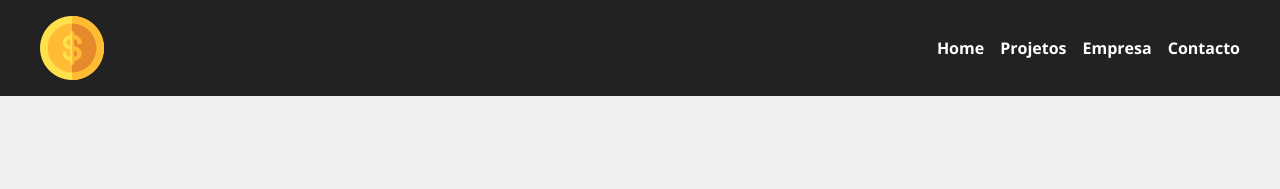
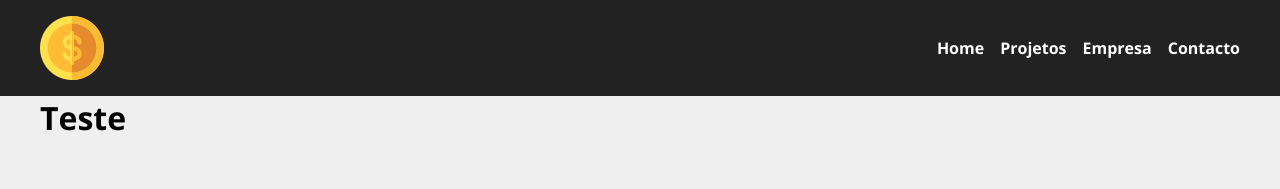
Before and after one commit to barbosadiego/react-training, a React (Create React App) app in the folder costs/: page /project/1 in a window 1280 px wide. Shown: the top 189 px of the page. Built offline with nearby package versions, Linux system fonts and the light colour scheme; data requests are answered from the project's data file.

Commit message:
edicao de dados

```diff
--- a/costs/src/App.jsx
+++ b/costs/src/App.jsx
@@ -9,11 +9,12 @@ import Home from './components/pages/Home';
 import Contact from './components/pages/Contact';
 import NewProject from './components/pages/NewProject';
 import Company from './components/pages/Company';
+import Projects from './components/pages/Projects';
+import ProjectPage from './components/pages/ProjectPage';
 
 // components
 import Footer from './components/Footer';
 import Header from './components/Header';
-import Projects from './components/pages/Projects';
 
 const App = () => {
   return (
@@ -26,6 +27,7 @@ const App = () => {
           <Route path="/contact" element={<Contact />} />
           <Route path="/new-project" element={<NewProject />} />
           <Route path='/projects' element={<Projects />}/>
+          <Route path='/project/:id' element={<ProjectPage />}/>
         </Routes>
       </main>
       <Footer />
--- /dev/null
+++ b/costs/src/components/pages/ProjectPage.jsx
@@ -0,0 +1,34 @@
+import React, { useState, useEffect } from 'react';
+
+// router
+import { useParams } from 'react-router-dom';
+
+// css
+import './ProjectPage.css';
+
+const ProjectPage = (props) => {
+  const data = useParams();
+  const [project, setProject] = useState([]);
+
+  useEffect(() => {
+    fetch(`http://localhost:5000/projects/${data.id}`, {
+      method: 'GET',
+      headers: {
+        'Content-type': 'application/json',
+      },
+    })
+      .then((res) => res.json())
+      .then((json) => {
+        setProject(json);
+      })
+      .catch((error) => console.log(error));
+  }, [data.id]);
+
+  return (
+    <div>
+      <h1>{project.name}</h1>
+    </div>
+  );
+};
+
+export default ProjectPage;
--- a/costs/src/components/project/ProjectCard.jsx
+++ b/costs/src/components/project/ProjectCard.jsx
@@ -25,7 +25,7 @@ const ProjectCard = ({ id, name, budget, category, handleRemove }) => {
         {category.name}
       </p>
       <div className='project-card-actions'>
-        <Link to='/'>
+        <Link to={`/project/${id}`}>
           <BsPencil /> Editar
         </Link>
         <button onClick={remove}>
```
Also changed, not shown: costs/src/components/pages/ProjectPage.css (added).
